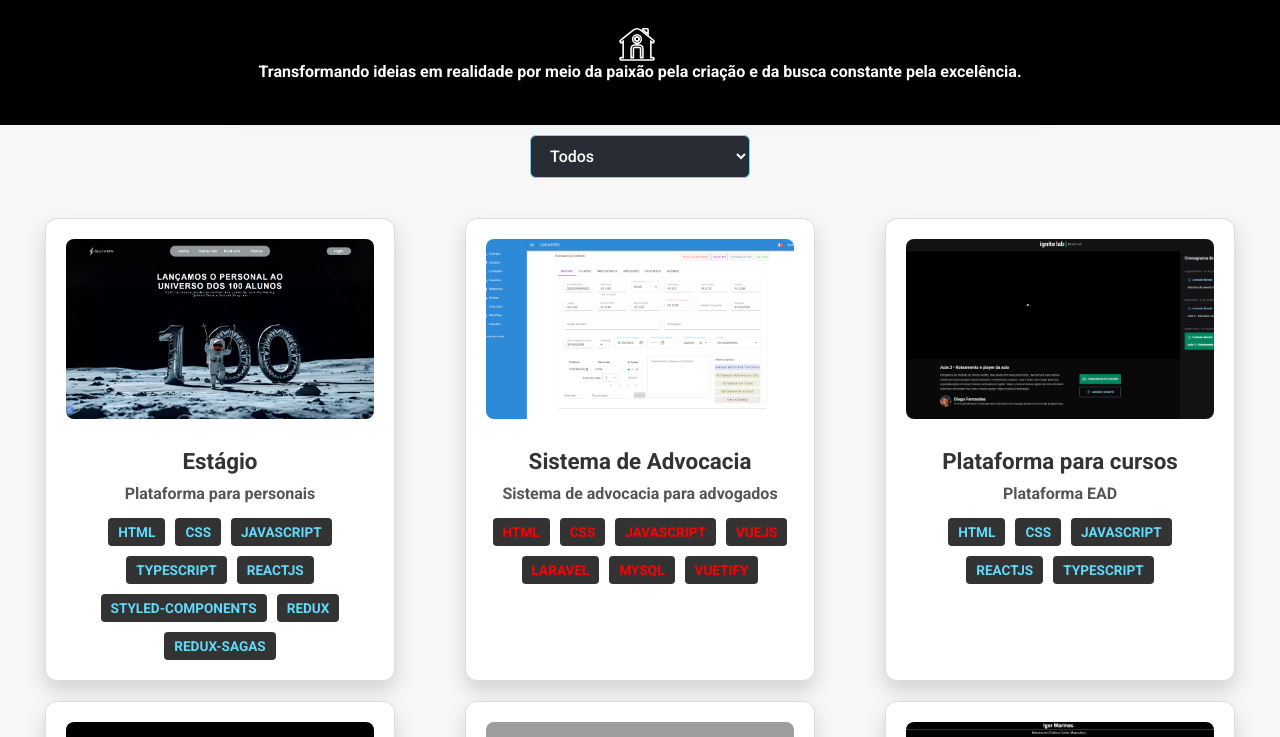
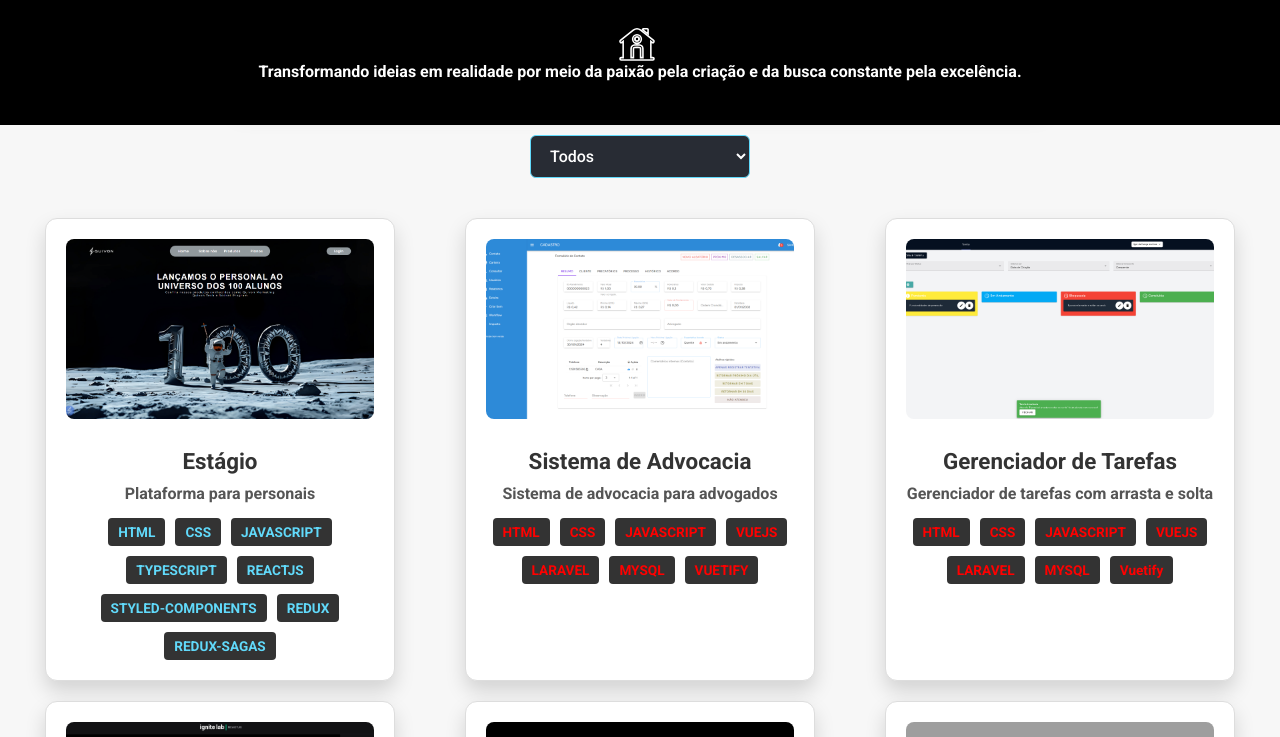
Before and after one commit to IgorMarines/portfolio, a React (Vite) app: page /portfolio in a window 1280 px wide. Shown: the top 737 px of the page. Built offline with nearby package versions, Linux system fonts and the light colour scheme; grey boxes are pictures that could not be loaded.

Commit message:
feature: :sparkles: inclusão novo projeto taskManager

```diff
--- a/src/components/Portfolio/Portfolio.tsx
+++ b/src/components/Portfolio/Portfolio.tsx
@@ -23,6 +23,8 @@ import batePapoGlobal from '../../assets/images/batePapo.png'
 import todoMobile from '../../assets/images/mobile-todo.png'
 // sistemaAdvocacia
 import sistemaAdvocacia from '../../assets/images/sistemaAdvocacia.png'
+// TaskManager
+import taskManager from '../../assets/images/taskManager.png'
 
 // eslint-disable-next-line react-refresh/only-export-components
 export const portfolio_projects = [
@@ -35,10 +37,17 @@ export const portfolio_projects = [
   },
   {
     name: 'Sistema de Advocacia',
-    link: '#',
+    link: '',
     description: 'Sistema de advocacia para advogados',
     image: sistemaAdvocacia,
     techs: ['HTML', 'CSS', 'JAVASCRIPT', 'VUEJS', 'LARAVEL', 'MYSQL', 'VUETIFY']
+  },
+  {
+    name: 'Gerenciador de Tarefas',
+    link: 'https://github.com/IgorMarines/GerenciadorTarefas',
+    description: 'Gerenciador de tarefas com arrasta e solta',
+    image: taskManager,
+    techs: ['HTML', 'CSS', 'JAVASCRIPT', 'VUEJS', 'LARAVEL', 'MYSQL', 'Vuetify']
   },
   {
     name: 'Plataforma para cursos',
```
Also changed, not shown: src/assets/images/TaskManager.png (added).
